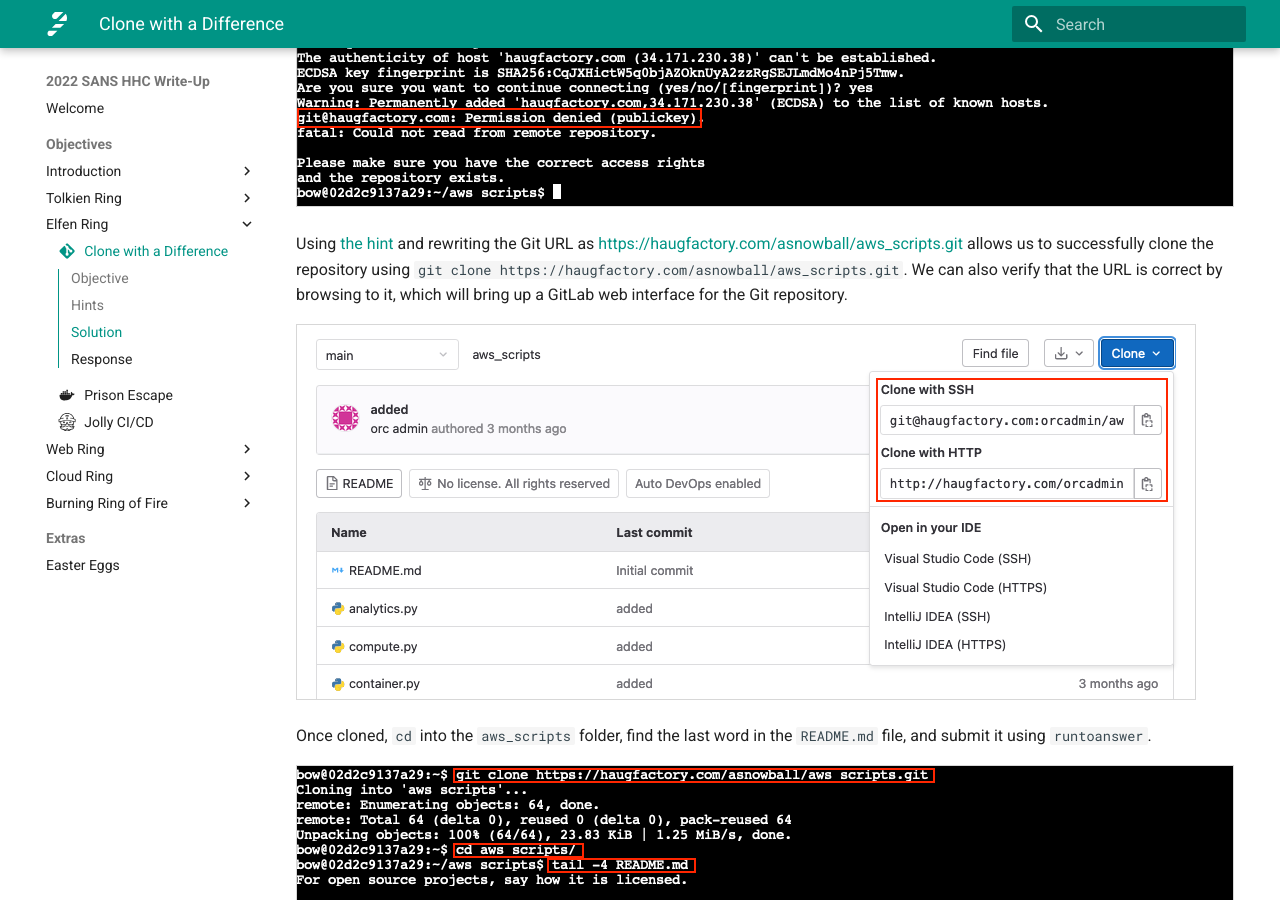
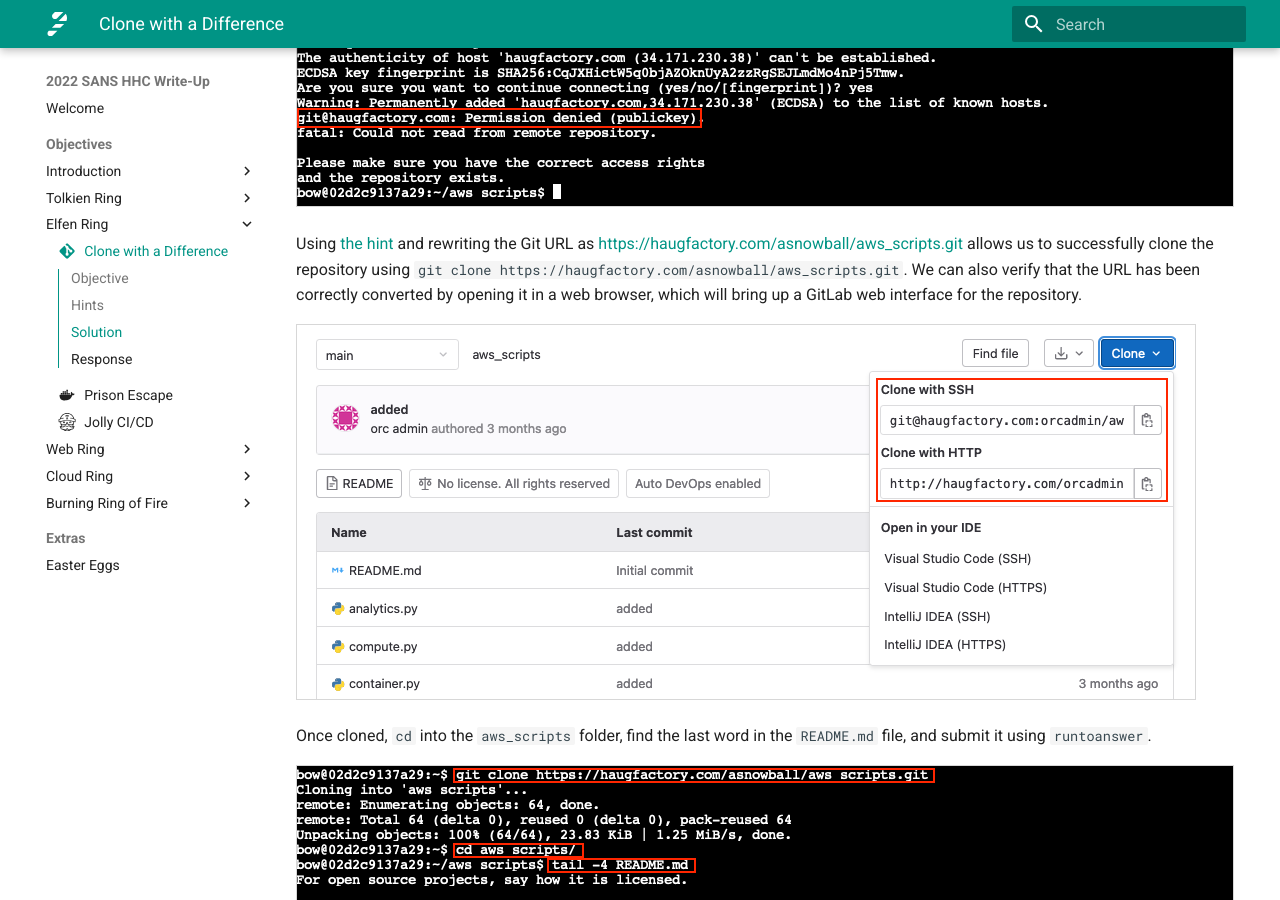
Before and after one commit to crahan/HolidayHackChallenge2022, an MkDocs documentation site: the page built from docs/objectives/o5.md, in a window 1280 px wide and 900 px high, scrolled down 919 px. Built offline with MkDocs 1.6.1 and Material for MkDocs 9.7.7, drawn with Linux system fonts in a browser that asks for light colours; comment, search, counter and statistics services are not loaded.

Commit message:
O5 reviewed

```diff
--- a/docs/objectives/o5.md
+++ b/docs/objectives/o5.md
@@ -50,7 +50,7 @@
 
 ![Clone error](../img/objectives/o5/clone_error.png){ class=border }
 
-Using [the hint](https://github.com/git-guides/git-clone) and rewriting the Git URL as [https://haugfactory.com/asnowball/aws_scripts.git](https://haugfactory.com/asnowball/aws_scripts.git) allows us to successfully clone the repository using `git clone https://haugfactory.com/asnowball/aws_scripts.git`. We can also verify that the URL is correct by browsing to it, which will bring up a GitLab web interface for the Git repository.
+Using [the hint](https://github.com/git-guides/git-clone) and rewriting the Git URL as [https://haugfactory.com/asnowball/aws_scripts.git](https://haugfactory.com/asnowball/aws_scripts.git) allows us to successfully clone the repository using `git clone https://haugfactory.com/asnowball/aws_scripts.git`. We can also verify that the URL has been correctly converted by opening it in a web browser, which will bring up a GitLab web interface for the repository.
 
 
 ![Gitlab UI](../img/objectives/o5/gitlab_ui.png){ class=border }
```
